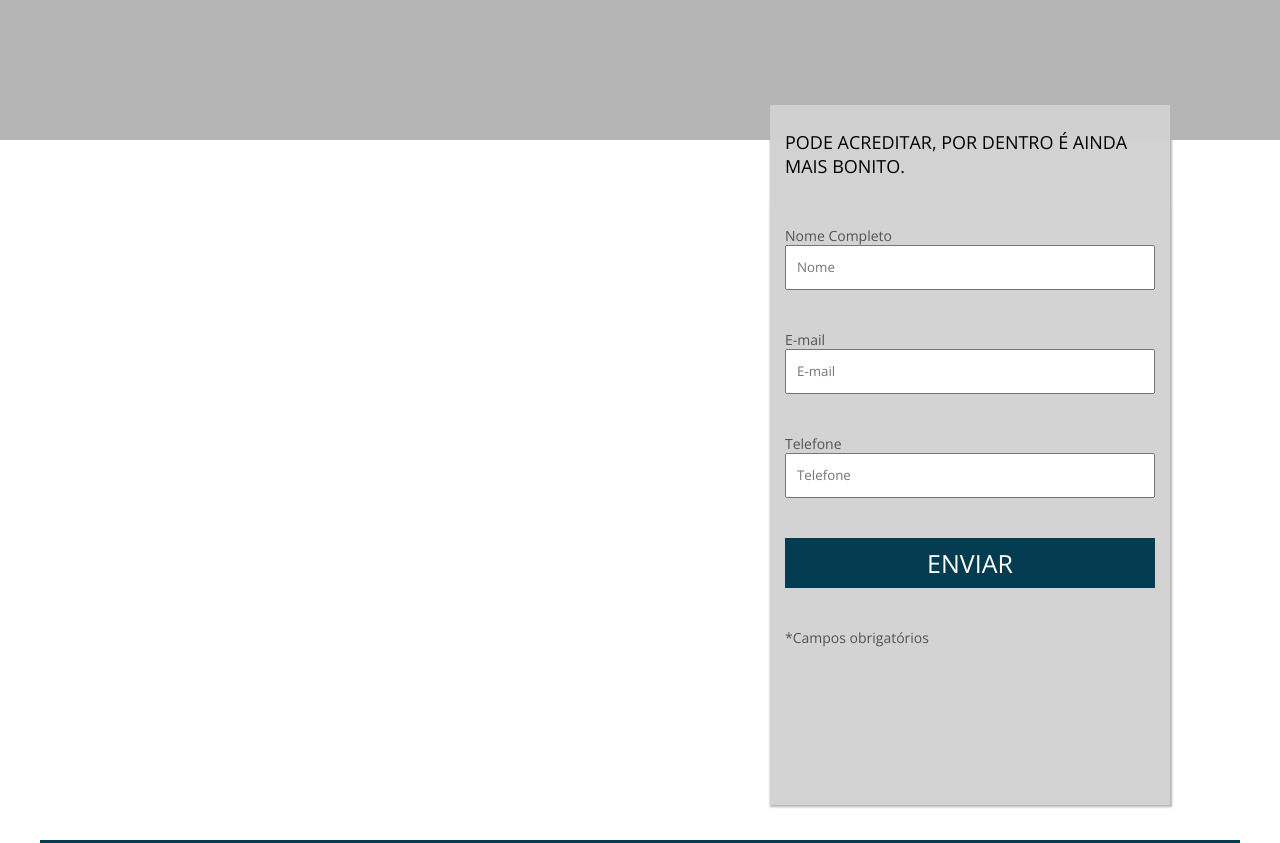
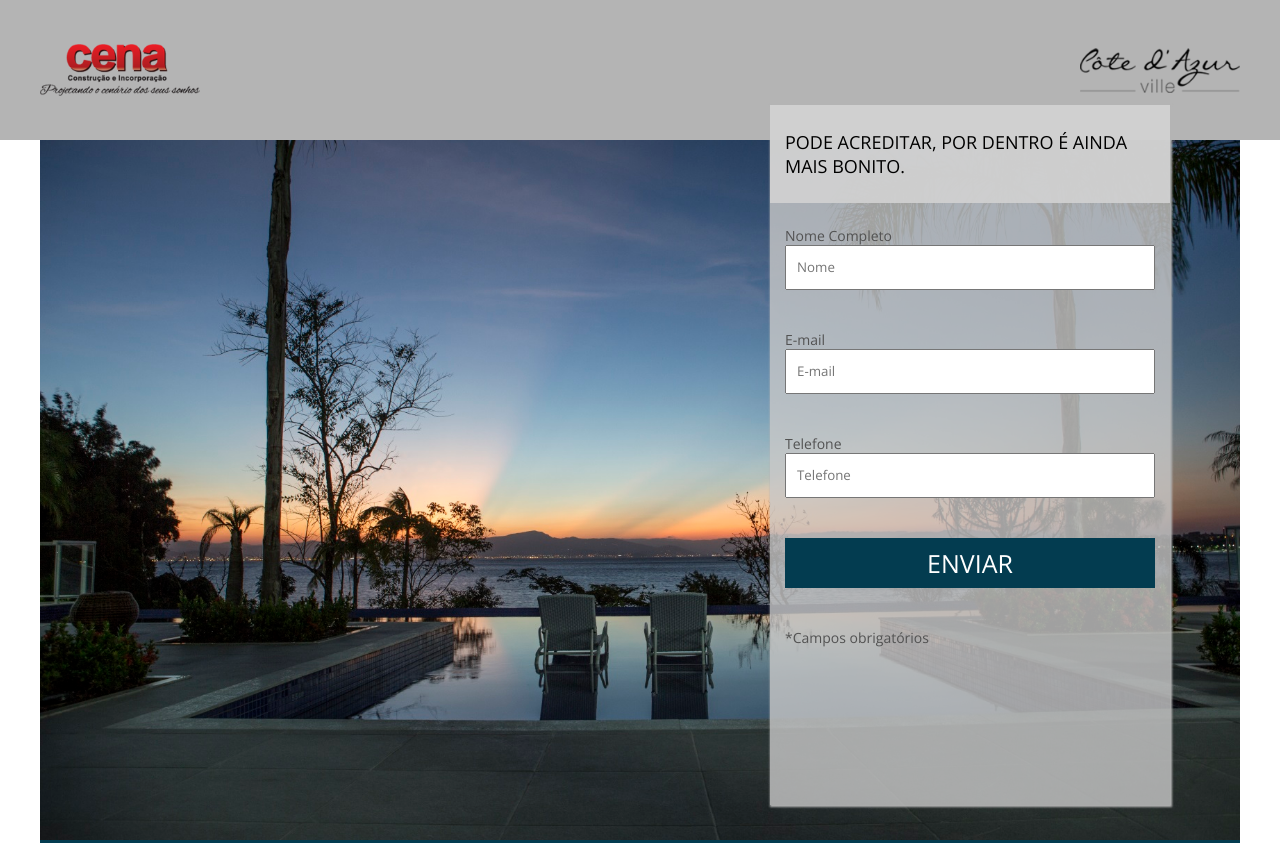
Before and after one commit to zGabrielyZ/Projeto_Curso1, a plain HTML site: page index.html in a window 1280 px wide. Shown: the top 843 px of the page. Drawn offline with nearby package versions, Linux system fonts and the light colour scheme; files whose address does not match are found by name.

Commit message:
Update css.css

```diff
--- a/css.css
+++ b/css.css
@@ -31,7 +31,7 @@ header{
     float: left;
     width: 160px;
     height: 60px;
-    background-image: url(../images/logo1.png);
+    background-image: url(logo1.png);
     background-size: 100% auto;
     background-position: center;
     background-repeat: no-repeat;
@@ -41,7 +41,7 @@ header{
     float: right;
     width: 160px;
     height: 60px;
-    background-image: url(../images/logo2.png);
+    background-image: url(logo2.png);
     background-size: 100% auto;
     background-position: center;
     background-repeat: no-repeat;
@@ -55,7 +55,7 @@ section.cover-form{
 
 .bg{
     height: 700px;
-    background-image: url(../images/bg-form.jpg);
+    background-image: url(bg-form.jpg);
     background-position: center;
     background-size: cover;
     position: relative;
```
